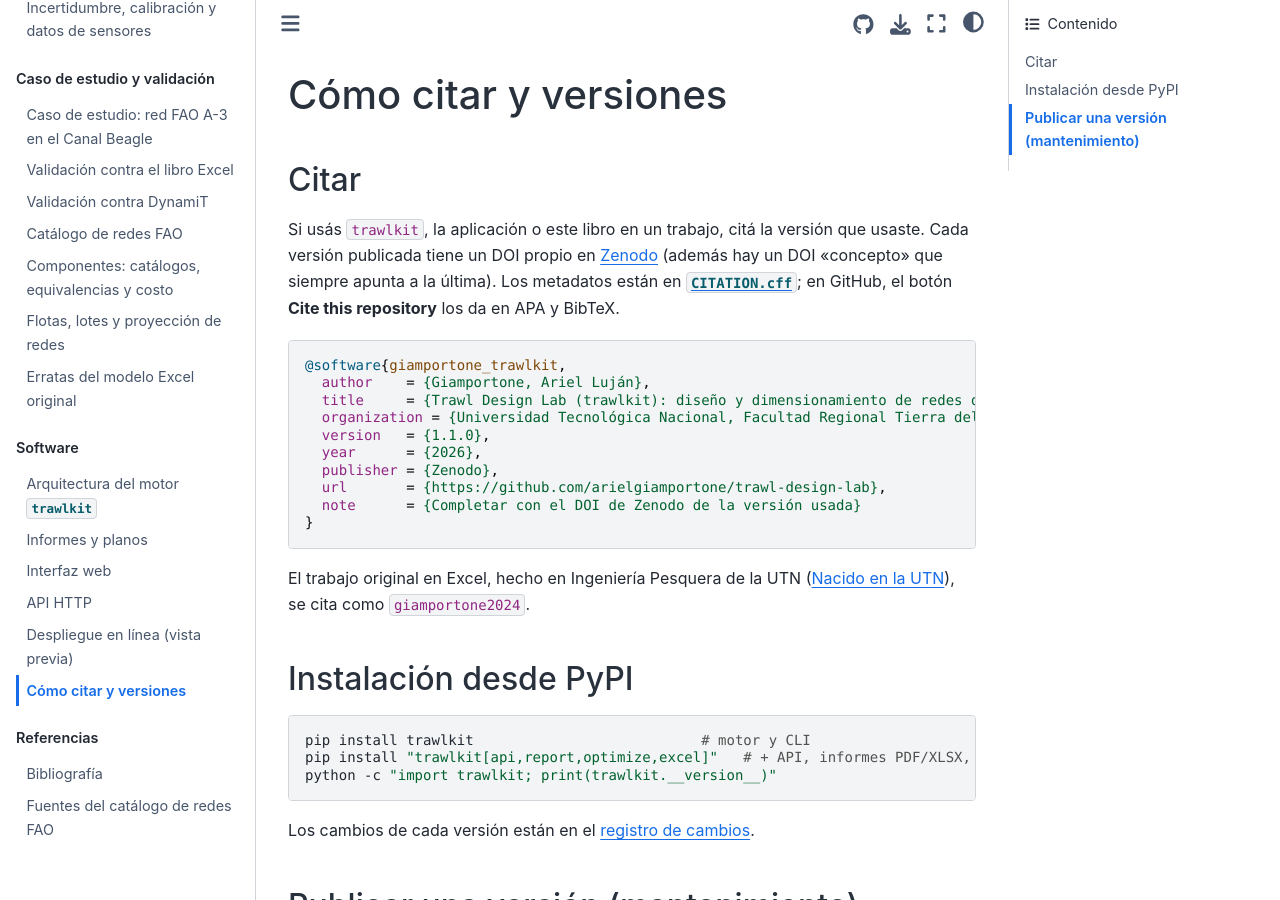
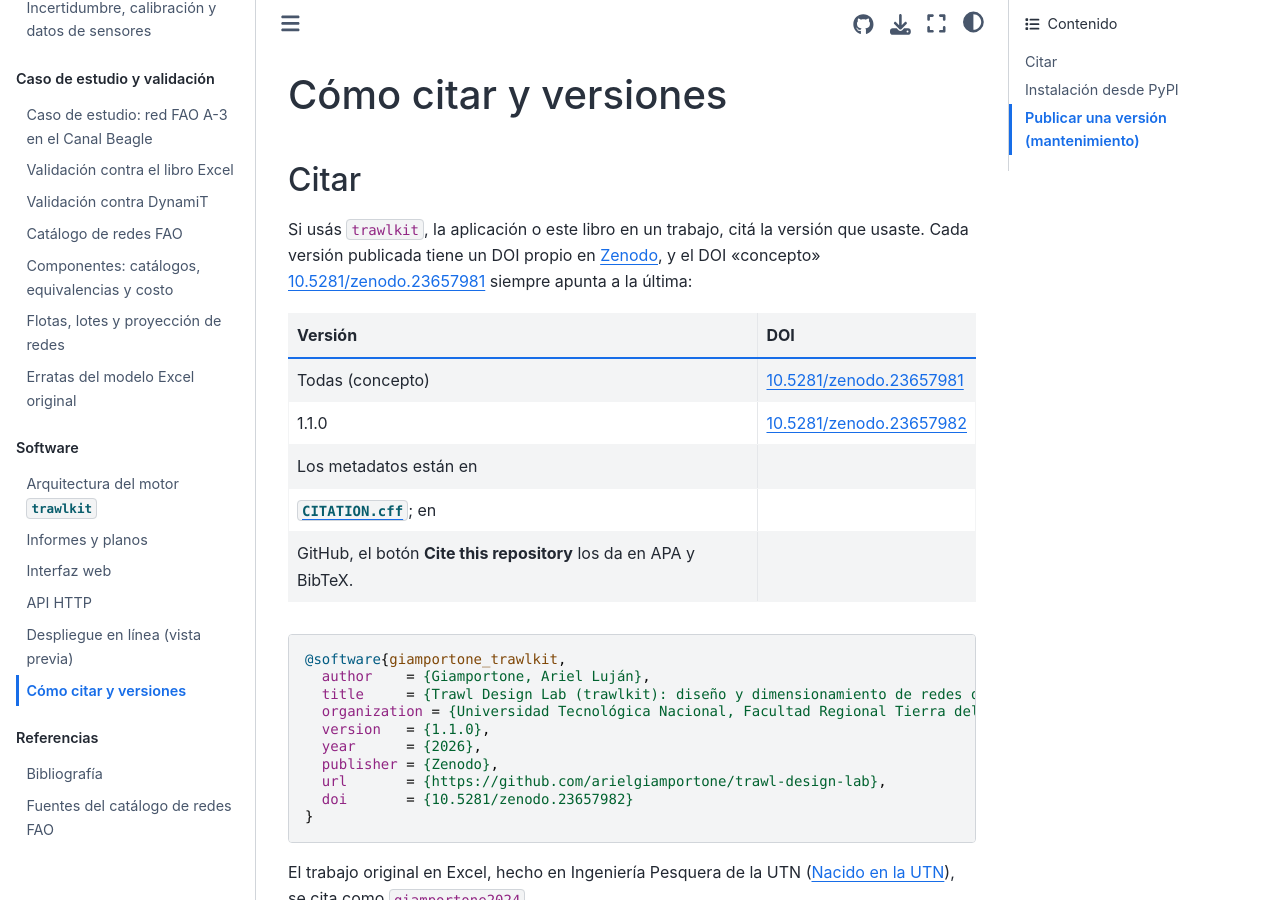
Before and after one commit to arielgiamportone/trawl-design-lab, a Jupyter Book: the page built from docs/citar.md, in a window 1280 px wide and 900 px high. Built offline with Jupyter Book 1.0.4 settings and Sphinx 7.4.7 and the Sphinx Book theme 1.1.4, drawn with Linux system fonts in a browser that asks for light colours; cross-references to code outside the pages are shown as plain code.

Commit message:
DOI de Zenodo en el README, CITATION.cff y el libro
Concepto 10.5281/zenodo.23657981 (todas las versiones) y 10.5281/zenodo.23657982
para la 1.1.0: badge en los README, doi e identifiers en CITATION.cff, tabla y
BibTeX en «Cómo citar», cita de la introducción.

Co-Authored-By: Claude Opus 5.5 <noreply@anthropic.com>
Claude-Session: https://claude.ai/code/session_01GxmE171J19C1A6ZvcYULfz

````diff
--- a/docs/citar.md
+++ b/docs/citar.md
@@ -3,8 +3,14 @@
 ## Citar
 
 Si usás `trawlkit`, la aplicación o este libro en un trabajo, citá la versión que usaste. Cada
-versión publicada tiene un DOI propio en [Zenodo](https://zenodo.org/) (además hay un DOI
-«concepto» que siempre apunta a la última). Los metadatos están en
+versión publicada tiene un DOI propio en [Zenodo](https://zenodo.org/), y el DOI «concepto»
+[10.5281/zenodo.23657981](https://doi.org/10.5281/zenodo.23657981) siempre apunta a la última:
+
+| Versión | DOI |
+|---|---|
+| Todas (concepto) | [10.5281/zenodo.23657981](https://doi.org/10.5281/zenodo.23657981) |
+| 1.1.0 | [10.5281/zenodo.23657982](https://doi.org/10.5281/zenodo.23657982) |
+ Los metadatos están en
 [`CITATION.cff`](https://github.com/arielgiamportone/trawl-design-lab/blob/main/CITATION.cff); en
 GitHub, el botón **Cite this repository** los da en APA y BibTeX.
 
@@ -17,7 +23,7 @@ GitHub, el botón **Cite this repository** los da en APA y BibTeX.
   year      = {2026},
   publisher = {Zenodo},
   url       = {https://github.com/arielgiamportone/trawl-design-lab},
-  note      = {Completar con el DOI de Zenodo de la versión usada}
+  doi       = {10.5281/zenodo.23657982}
 }
 ```
 
````
Also changed, not shown: CHANGELOG.md (+4 -0 lines), README.en.md (+3 -2 lines), README.md (+3 -2 lines), docs/intro.md (+1 -1 lines), 1 other file.
